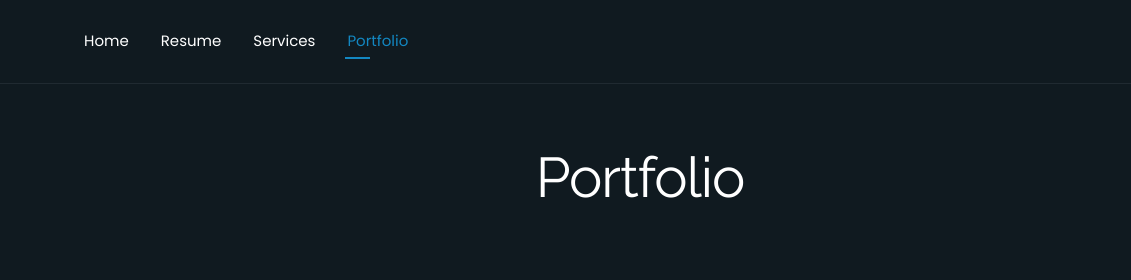
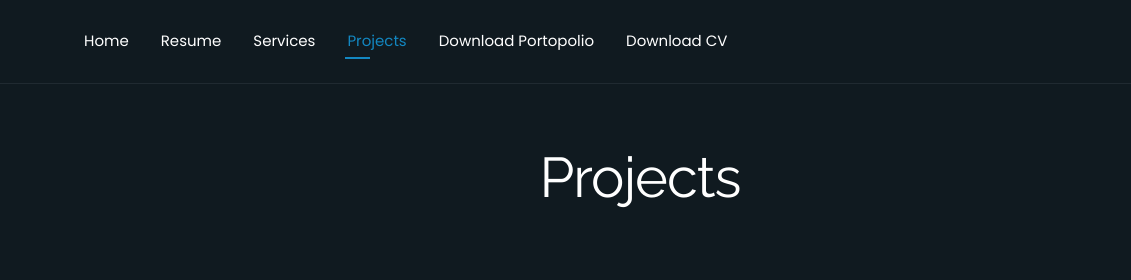
Before and after one commit to RinoKojima24/rinokojima, a plain HTML site: page portfolio.html in a window 1280 px wide. Shown: the top 280 px of the page, 0-1131 px from the left. Drawn offline with Linux system fonts and the light colour scheme.

Commit message:
Tambah file

```diff
--- a/portfolio.html
+++ b/portfolio.html
@@ -52,7 +52,9 @@
           <!-- <li><a href="about.html">About</a></li> -->
           <li><a href="resume.html">Resume</a></li>
           <li><a href="services.html">Services</a></li>
-          <li><a href="portfolio.html" class="active">Portfolio</a></li>
+          <li><a href="portfolio.html" class="active">Projects</a></li>
+          <li><a href="forms/Portofolio (Rhonata Vhalda).pdf">Download Portopolio</a></li>
+          <li><a href="forms/CURRICULUM VITAE (Rhonata Vhalda) only.pdf">Download CV</a></li>
           <!-- <li class="dropdown"><a href="#"><span>Dropdown</span> <i class="bi bi-chevron-down toggle-dropdown"></i></a>
             <ul>
               <li><a href="#">Dropdown 1</a></li>
@@ -92,7 +94,7 @@
 
       <!-- Section Title -->
       <div class="container section-title" data-aos="fade-up">
-        <h2>Portfolio</h2>
+        <h2>Projects</h2>
         <!-- <p>Necessitatibus eius consequatur ex aliquid fuga eum quidem sint consectetur velit. Sed ut perspiciatis unde omnis iste natus error sit voluptatem accusantium doloremque laudantium totam rem aperiam</p> -->
       </div><!-- End Section Title -->
 
```
Also changed, not shown: index.html (+3 -1 lines), resume.html (+3 -1 lines), services.html (+3 -1 lines), 3 other files.
